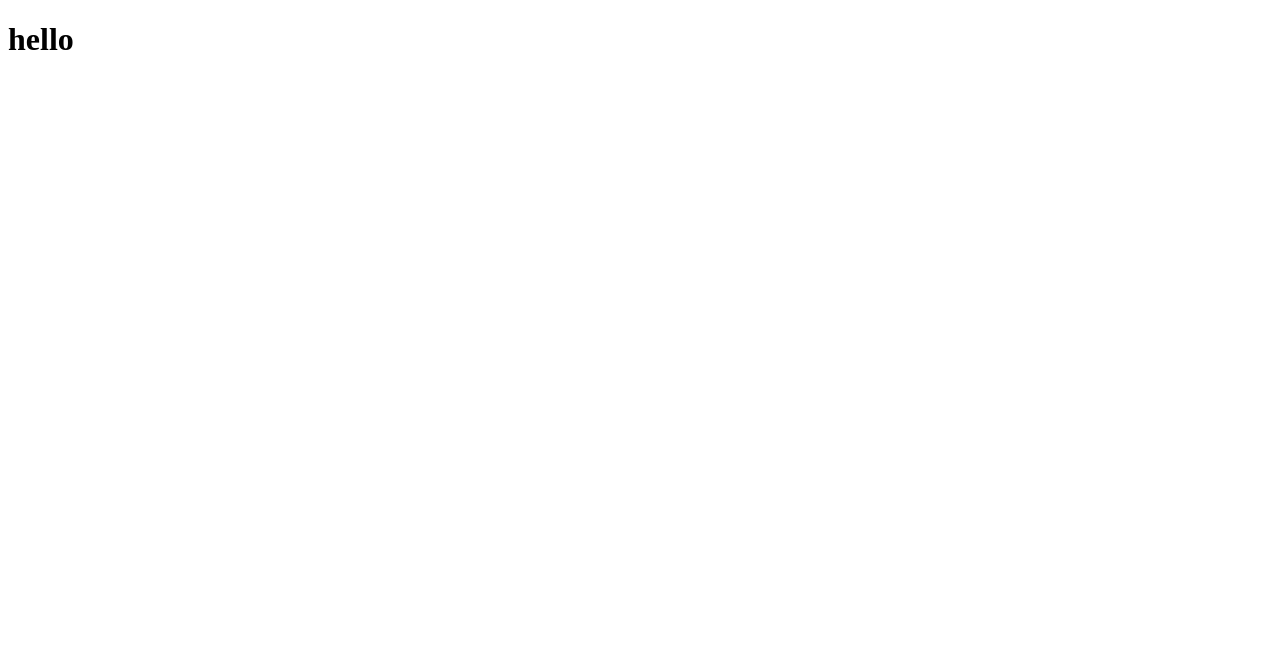
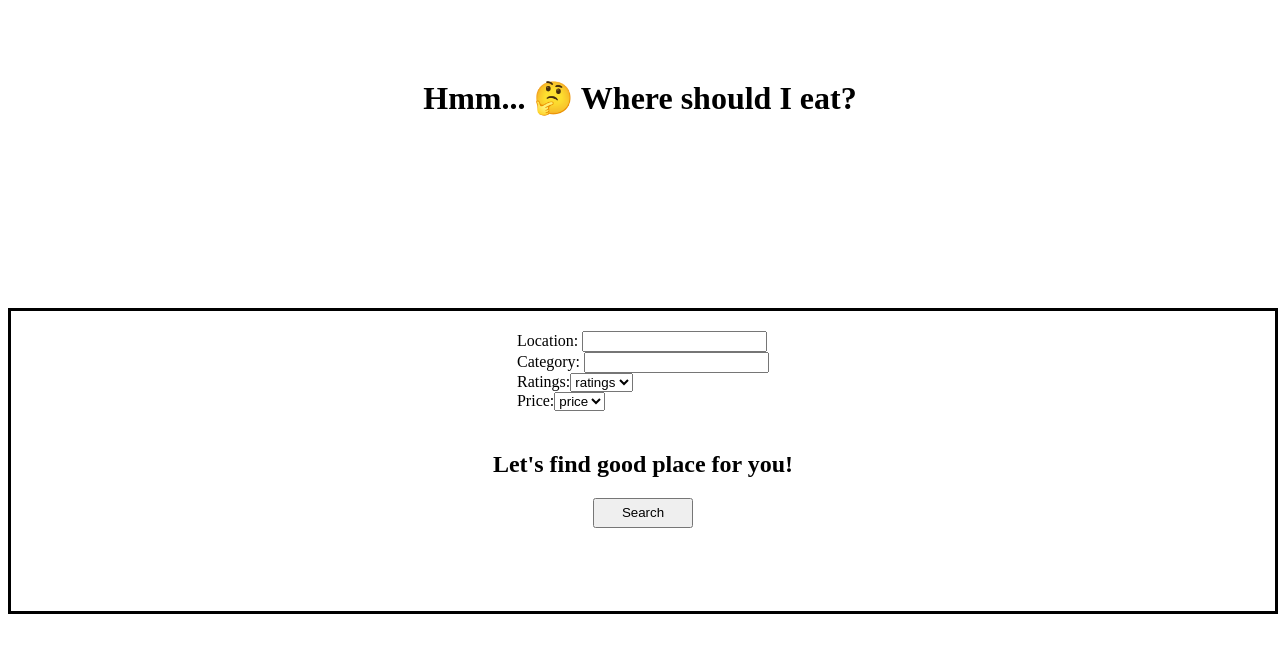
Before and after one commit to ZiyeS123/MVP-Project, a React app: page / in a window 1280 px wide. Shown: the top 652 px of the page. Built offline with nearby package versions, Linux system fonts and the light colour scheme; the HTML template or start-up script is replaced by a standard one.

Commit message:
Add form on app componnet, add modal view on modal component

```diff
--- a/client/src/components/App.jsx
+++ b/client/src/components/App.jsx
@@ -1,11 +1,82 @@
 import React from 'react';
 import ReactDOM from 'react-dom';
+import styled from 'styled-components';
+import { useState } from 'react';
+import Modal from './Modal.jsx';
 
 const App = () => {
+  const [modal, setModal] = useState(false);
 
+  const toggleMoal = () => {
+    setModal(!modal)
+  }
+
+  //console.log(modal);
   return(
-    <h1>hello</h1>
+    <div>
+    <Title>
+      <h1>Hmm... 🤔 Where should I eat?</h1>
+    </Title>
+    <FormConatiner>
+      <Form>
+        <label> Location: <input type="text" name="location"/> </label>
+        <label> Category: <input type="text" name="category"/> </label>
+        <label> Ratings:
+        <select>
+          <option value="ratings">ratings</option>
+          <option value="5">5 </option>
+          <option value="4">4 + </option>
+          <option value="3">3 +</option>
+          <option value="2">2 +</option>
+      </select>
+      </label>
+      <label> Price:
+        <select>
+          <option value="price">price</option>
+          <option value="$">$ </option>
+          <option value="$$">$$  </option>
+          <option value="$$$">$$$ </option>
+      </select>
+      </label>
+      </Form>
+      <h2>Let's find good place for you!</h2>
+      <SearchButton onClick={ () => setModal(!modal)}>Search</SearchButton>
+    </FormConatiner>
+
+    {modal ? <Modal toggleMoal={toggleMoal}/> : ''}
+
+    </div>
+
   )
 }
 
 export default App;
+
+const Title = styled.div`
+  padding-top: 50px;
+  width: 100%;
+  height: 200px;
+  background-color: white;
+  display: flex;
+  justify-content: center;`
+
+const FormConatiner = styled.div`
+  margin-top: 50px;
+  display: flex;
+  flex-direction: column;
+  align-items: center;
+  width: 100%;
+  height: 300px;
+  border: solid;
+`
+
+const Form = styled.form`
+  display: flex;
+  flex-direction: column;
+  margin: 20px;
+`
+
+const SearchButton = styled.button`
+  height: 30px;
+  width: 100px;
+`
--- /dev/null
+++ b/client/src/components/Modal.jsx
@@ -0,0 +1,55 @@
+import React from 'react';
+import ReactDOM from 'react-dom';
+import styled from 'styled-components';
+import { useState } from 'react';
+
+const Modal = (props) => {
+  //console.log(props);
+  return (
+    <div>
+      <Background>
+        <ModalWrapper>
+          <CloseButton>
+            <button onClick={() => { props.toggleMoal()}}>X</button>
+          </CloseButton>
+
+        </ModalWrapper>
+      </Background>
+    </div>
+  )
+
+}
+
+export default Modal;
+
+const Background = styled.div`
+  width: 100%;
+  height: 100%;
+  background: #fff9f4;
+  position: fixed;
+  display: flex;
+  justify-content: center;
+  align-items: center;
+  left: 0;
+  right: 0;
+  top: 0;
+  bottom: 0;
+  z-index: 9999
+`;
+
+const ModalWrapper = styled.div`
+  width: 900px;
+  height: 400px;
+  border-radius: 12px;
+  background-color: white;
+  box-shadow: #f6f7fb 0px 5px 15px;
+  display: flex;
+  flex-direction: column;
+  padding: 25px;
+  z-index: 9999
+`;
+
+const CloseButton = styled.div`
+  display: flex;
+  justify-content: flex-end;
+`;
```
Also changed, not shown: client/src/assets/logo.png (added), client/src/components/Favorites.jsx (added), 3 other files (tests, documents, lock files or other folders).
